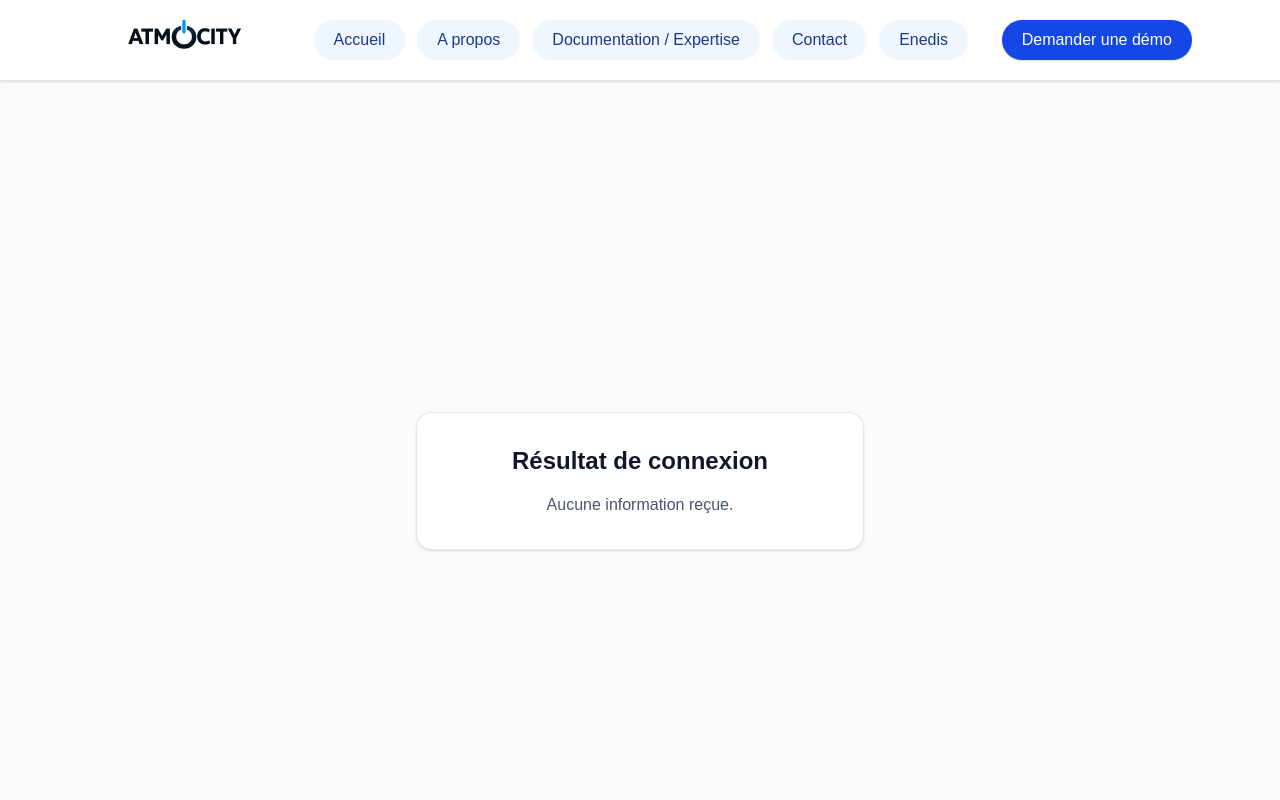
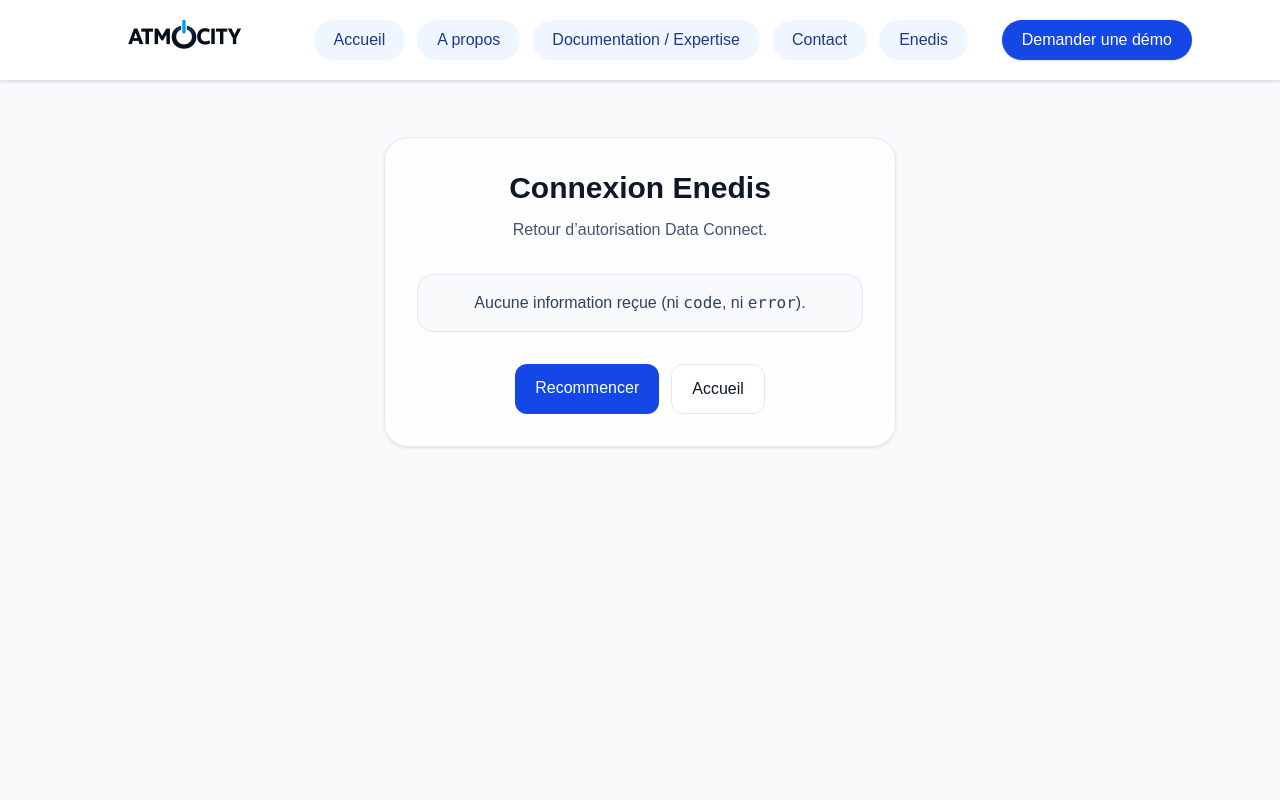
Before and after one commit to Rithiz/atmocity_site, a Next.js app: page /enedis-callback in a window 1280 px wide. Shown: the top 800 px of the page. Built offline with nearby package versions, Linux system fonts and the light colour scheme.

Commit message:
enedis callback fix

```diff
--- a/app/enedis-callback/page.tsx
+++ b/app/enedis-callback/page.tsx
@@ -1,37 +1,59 @@
-"use client";
+// app/enedis-callback/page.tsx
+import Link from "next/link";
 
-import { useSearchParams } from "next/navigation";
-
-export default function EnedisCallback() {
-  const searchParams = useSearchParams();
-  const code = searchParams.get("code");
-  const error = searchParams.get("error");
+export default function EnedisCallbackPage({
+  searchParams,
+}: {
+  searchParams: { code?: string; error?: string; state?: string };
+}) {
+  const code = searchParams.code;
+  const error = searchParams.error;
 
   return (
-    <main className="min-h-screen flex items-center justify-center bg-slate-50 px-6">
-      <div className="max-w-md w-full bg-white border border-slate-200 rounded-2xl shadow-sm p-8 text-center space-y-4">
-
-        <h1 className="text-2xl font-semibold text-slate-900">
-          Résultat de connexion
+    <main className="min-h-[calc(100vh-80px)] bg-slate-50 px-6 py-14">
+      <div className="mx-auto max-w-lg rounded-3xl bg-white/80 backdrop-blur border border-slate-200 shadow-sm p-8 text-center">
+        <h1 className="text-2xl md:text-3xl font-semibold text-slate-900">
+          Connexion Enedis
         </h1>
 
+        <p className="mt-3 text-slate-600">
+          Retour d’autorisation Data Connect.
+        </p>
+
         {code && (
-          <div className="bg-green-50 border border-green-200 p-4 rounded-xl text-green-800 break-all">
-            Code reçu : <strong>{code}</strong>
+          <div className="mt-8 rounded-2xl border border-emerald-200 bg-emerald-50 p-4 text-emerald-900 break-all">
+            ✅ Liaison confirmée.<br />
+            <span className="font-semibold">Code :</span> {code}
           </div>
         )}
 
         {error && (
-          <div className="bg-red-50 border border-red-200 p-4 rounded-xl text-red-800">
-            Erreur : {error}
+          <div className="mt-8 rounded-2xl border border-red-200 bg-red-50 p-4 text-red-900 break-all">
+            ❌ Erreur : {error}
           </div>
         )}
 
         {!code && !error && (
-          <p className="text-slate-600">
-            Aucune information reçue.
-          </p>
+          <div className="mt-8 rounded-2xl border border-slate-200 bg-slate-50 p-4 text-slate-700">
+            Aucune information reçue (ni <code>code</code>, ni <code>error</code>).
+          </div>
         )}
+
+        <div className="mt-8 flex justify-center gap-3">
+          <Link
+            href="/enedis-connect-demo"
+            className="rounded-xl bg-blue-700 px-5 py-3 text-white font-medium hover:bg-blue-800 transition"
+          >
+            Recommencer
+          </Link>
+
+          <Link
+            href="/"
+            className="rounded-xl bg-white px-5 py-3 text-slate-900 font-medium border border-slate-200 hover:bg-slate-50 transition"
+          >
+            Accueil
+          </Link>
+        </div>
       </div>
     </main>
   );
```
